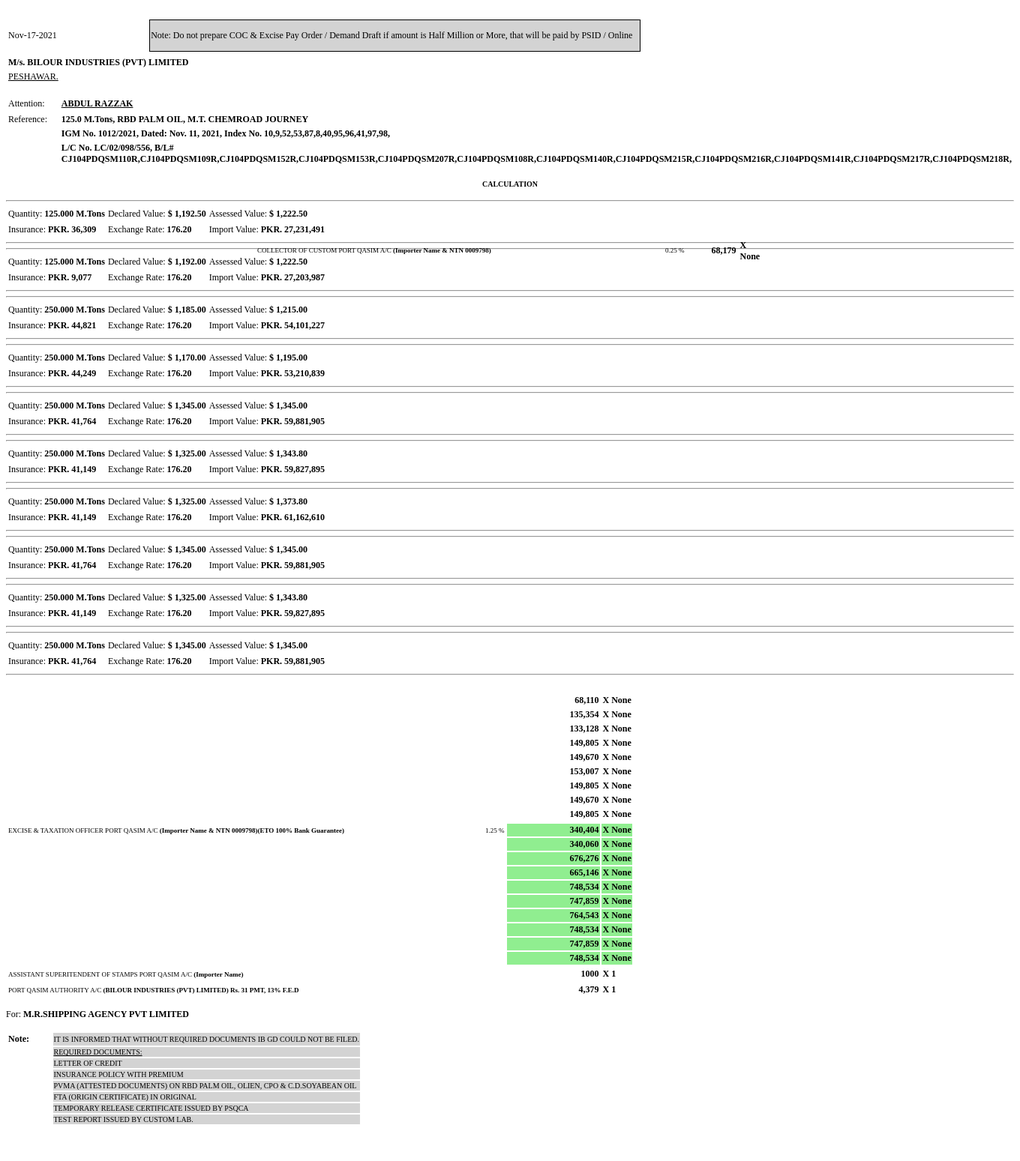
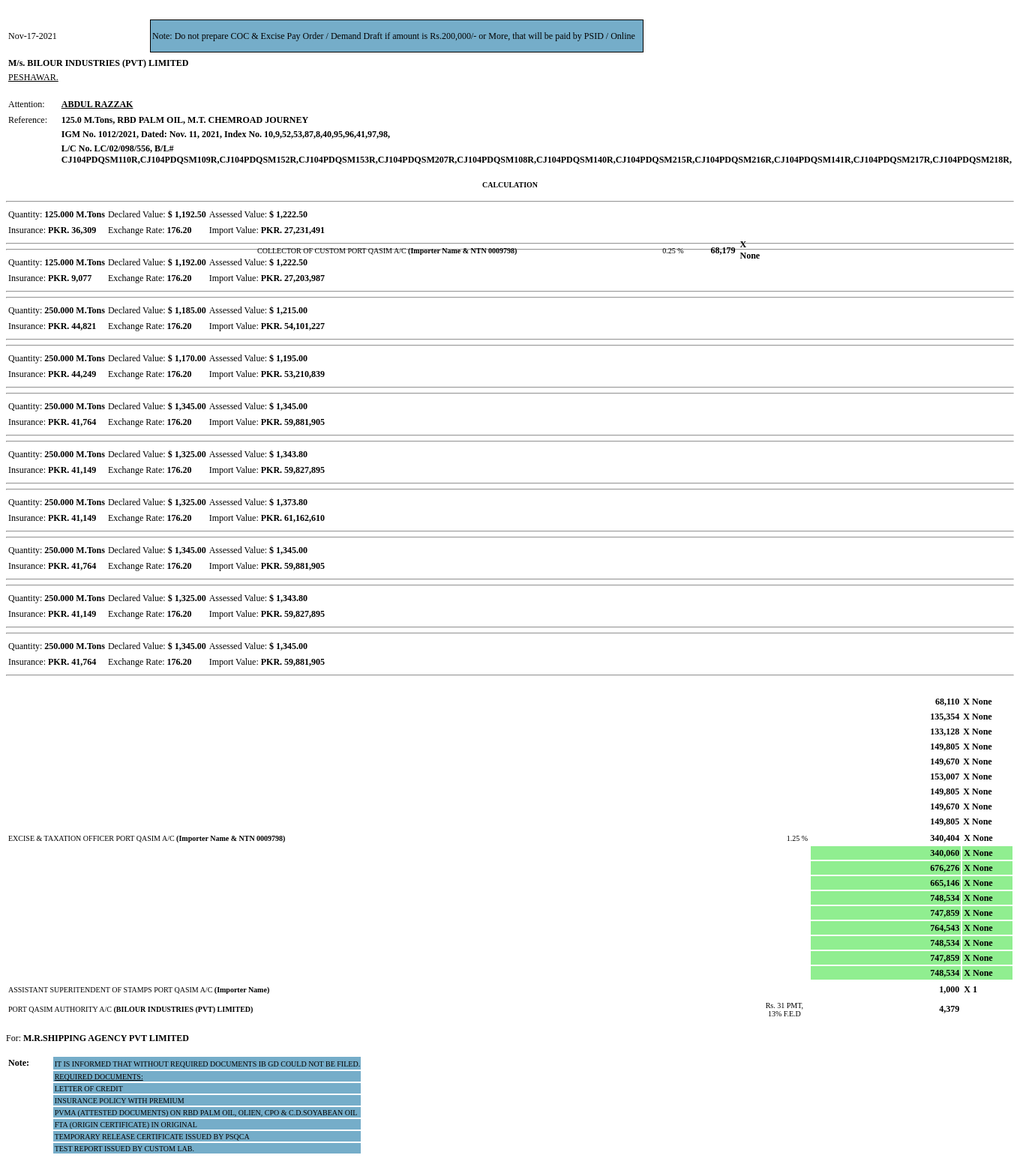
Before and after one commit to rizwanweb/mrsa, a Django app: template reports/templates/reports/ib_warehousing.html in a window 1360 px wide. Shown: the part 66-1615 px from the top of the page at 75% size. Before the commit the page ends 1566 px from the top, so only its background shows below. Run offline with Django 3.2, Linux system fonts and the light colour scheme; data comes from the database, SQL or seed files in the repository; both versions use the stored data as it was after the commit; the template is opened without the code that fills it: values that come from a table or form of the project are taken from there, most other values are stand-ins (such as "Sample title", 1, 10 or a date in 2020); some libraries are stand-ins or nearby versions.

Commit message:
fixing up warehousing

```diff
--- a/clients/models.py
+++ b/clients/models.py
@@ -17,6 +17,8 @@
     director = models.CharField(max_length=100, null=True, blank=True)
     nic = models.CharField(max_length=20, null=True, blank=True)
 
+    eto = models.BooleanField(default=True)
+
 
 
 
--- a/clients/templates/clients/add_client.html
+++ b/clients/templates/clients/add_client.html
@@ -68,6 +68,10 @@
             <label for="">Director NIC #:</label>
             {% render_field form.nic class="form-control" %}
         </div>
+        <div class="col-md-4">
+            <label for="">Bank Guarantee:</label>
+            {% render_field form.eto class="form-check-input" %}
+        </div>
 
         <button class="btn btn-primary" type="submit">Save</button>
     </form>
--- a/lc/models.py
+++ b/lc/models.py
@@ -21,7 +21,7 @@
     client = models.ForeignKey(Client, on_delete=models.CASCADE)
     item = models.ForeignKey(Item, on_delete=models.CASCADE)
     lcNo = models.CharField(max_length=100)
-    lcDate = models.DateField()
+    lcDate = models.DateField(null=True, blank=True)
     totalQuantity = models.FloatField()
     vessel = models.CharField(max_length=100)
     igm = models.IntegerField()
--- a/lc/templates/lc/lc_list.html
+++ b/lc/templates/lc/lc_list.html
@@ -10,7 +10,7 @@
 <table class="table table-striped">
     <thead>
         <tr>
-            <th>a</th>
+            <th></th>
             <th>L/C#</th>
             <th>L/C Date</th>
             <th>Client</th>
--- a/reports/templates/reports/ib_warehousing.html
+++ b/reports/templates/reports/ib_warehousing.html
@@ -61,6 +61,11 @@
             -ms-transform: translate(-50%, -50%);
             transform: translate(-50%, -50%);
         }
+        .msg-color {
+            background-color: #75adc9;
+            padding-left: 2px;
+            padding-top: 2px;
+        }
     </style>
 </head>
 
@@ -75,8 +80,8 @@
     <table>
         <tr>
             <td style="width:20%;">{% now "M-d-Y" %}</td>
-            <td style="width:70%; background-color: lightgray; border: 1px solid black; padding-right: 10px;">
-                <p>Note: Do not prepare COC & Excise Pay Order / Demand Draft if amount is Half Million or More,
+            <td class="msg-color" style="width:70%; border: 1px solid black; padding-right: 10px;">
+                <p>Note: Do not prepare COC & Excise Pay Order / Demand Draft if amount is Rs.200,000/- or More,
                     that will be paid by PSID / Online
                 </p>
             </td>
@@ -149,7 +154,7 @@
     {% endfor %}
     <br>
 
-    <table style="font-size:9px; border:0px;">
+    <table style="font-size:10px; border:0px;">
 
         {% for bl in bls %}
         {% ifchanged bl.warehousingCharges %}
@@ -157,12 +162,14 @@
         {% comment %} Dont render anything {% endcomment %}
         {% else %}
         {% if forloop.counter == 1 %}
+
+
         <tr style="line-height: 15px;" class="center">
-            <td style="width:75%;">
+            <td style="width:75%;padding-top: 2px; padding-right: 2px;">
                 <p>COLLECTOR OF CUSTOM PORT QASIM A/C <b>(Importer Name & NTN {{lc.client.NTN}}) </b></p>
             </td>
-            <td style="text-align:right; width:10%;">{{bl.whRate}} %</td>
-            <td style="text-align:right; border:0px; font-size:12px; width:10%;">
+            <td style="text-align:right; width:10%;padding-top: 2px; padding-right: 2px;">{{bl.whRate}} %</td>
+            <td style="text-align:right; border:1px; font-size:12px; width:10%; padding-top: 2px; padding-right: 2px;">
                 <b>{{bl.warehousingCharges|floatformat:0|intcomma}}</b></td>
             <td style="text-align:left; border:0px; font-size:12px; padding-left:2px; width:10%"><b> X
                     {{ dups|get_value:bl.quantity }}</b></td>
@@ -171,9 +178,9 @@
         <tr>
             <td style="width:75%;"></td>
             <td style="text-align:right; width:5%;"></td>
-            <td style="text-align:right; border:0px; font-size:12px; width:15%;">
+            <td style="text-align:right; border:0px; font-size:12px; width:15%;padding-top: 2px; padding-right: 2px;">
                 <b>{{bl.warehousingCharges|floatformat:0|intcomma}}</b></td>
-            <td style="text-align:left; border:0px; font-size:12px; padding-left:2px;"><b> X
+            <td style="text-align:left; border:1px; font-size:12px;  padding-top: 2px; padding-right: 2px;"><b> X
                     {{ dups|get_value:bl.quantity }}</b></td>
         </tr>
         {% endif %}
@@ -186,28 +193,46 @@
         {% ifchanged bl.excise|floatformat:0|intcomma %}
         {% if bl.warehousingCharges > 195000 %}
         {% else %}
+
         {% if forloop.counter == 1 %}
+        {% if bl.lc.client.eto == False %}
 
         <tr>
-            <td style="width:75%;">EXCISE & TAXATION OFFICER PORT QASIM A/C <b>(Importer Name & NTN {{lc.client.NTN}})(ETO 100% Bank Guarantee)</b></td>
-            <td style="text-align:right; width:5%;">{{bl.exciseRate}} %</td>
-            <td style="text-align:right; border:0px; font-size:12px; width:15%; background-color:lightgreen;">
+            <td style="width:75%;padding-top:2px;">EXCISE & TAXATION OFFICER PORT QASIM A/C <b>(Importer Name & NTN {{lc.client.NTN}})</b></td>
+            <td style="text-align:right; width:5%;padding-top:2px; padding-right: 2px;">{{bl.exciseRate}} %</td>
+            <td style="text-align:right;font-size:12px; width:15%; border:1px; font-size:12px;  padding-top: 2px; padding-right: 2px;">
                 <b>{{bl.excise|floatformat:0|intcomma}}</b></td>
-            <td style="text-align:left; border:0px; font-size:12px; padding-left:2px; background-color:lightgreen;"><b> X
+            <td style="text-align:left; border:0px; font-size:12px; padding-left:2px; padding-top:2px;"><b> X
                     {{ dups|get_value:bl.quantity }}</b></td>
         </tr>
         {% else %}
         <tr>
+        <td><b>(ETO 100% Bank Guarantee)</b></td>
+        <td></td>
+        <td></td>
+        <td></td>
+            </tr>
+        <tr>
+            <td style="width:75%;padding-top:2px;">EXCISE & TAXATION OFFICER PORT QASIM A/C <b>(Importer Name & NTN {{lc.client.NTN}})</b></td>
+            <td style="text-align:right; width:5%;padding-top:2px; padding-right: 2px;">{{bl.exciseRate}} %</td>
+            <td style="text-align:right;font-size:12px; width:15%; background-color:#d1cd86;border:1px; font-size:12px;  padding-top: 2px; padding-right: 2px;">
+                <b>{{bl.excise|floatformat:0|intcomma}}</b></td>
+            <td style="text-align:left; border:0px; font-size:12px; padding-left:2px; padding-top:2px;"><b> X
+                    {{ dups|get_value:bl.quantity }}</b></td>
+        </tr>
+        {% endif %}
+        {% else %}
+        <tr>
             <td></td>
             <td style="text-align:center; width:5%;"></td>
-            <td style="text-align:right; border:0px; font-size:12px; width:15%; background-color:lightgreen;">
+            <td style="text-align:right;font-size:12px; width:15%; background-color:lightgreen;border:1px; font-size:12px;  padding-top: 2px; padding-right: 2px;">
                 <b>{{bl.excise|floatformat:0|intcomma}}</b></td>
-            <td style="text-align:left; border:0px; font-size:12px; padding-left:2px; background-color:lightgreen;"><b> X
+            <td style="text-align:left; border:0px; font-size:12px; padding-left:2px; padding-top:2px; background-color:lightgreen;"><b> X
                     {{ dups|get_value:bl.quantity }}</b></td>
         </tr>
 
+
         {% endif %}
-
         {% endif %}
 
         {% endifchanged %}
@@ -220,36 +245,32 @@
         {% else %}
         {% if forloop.counter == 1 %}
         <tr>
-            <td style="width:75%;">ASSISTANT SUPERITENDENT OF STAMPS PORT QASIM A/C <b>(Importer Name)</b></td>
+            <td style="width:75%;padding-top:2px;">ASSISTANT SUPERITENDENT OF STAMPS PORT QASIM A/C <b>(Importer Name)</b></td>
             <td style="text-align:center; width:5%;"></td>
-            <td style="text-align:right; border:0px; font-size:12px; width:15%;"><b>1000</b></td>
-            <td style="text-align:left; border:0px; font-size:12px; padding-left:2px;"><b> X {{lc.totalBL}}</b></td>
+            <td style="text-align:right;font-size:12px; width:15%;border:1px; font-size:12px;  padding-top: 2px; padding-right: 2px;"><b>1,000</b></td>
+            <td style="text-align:left;font-size:12px; padding-left:2px;padding-top:2px;"><b> X {{lc.totalBL}}</b></td>
         </tr>
         {% endif %}
 
         {% endif %}
         {% endfor %}
 
-
-
-
         <tr></tr>
         <tr>
-            <td style="width:75%;">PORT QASIM AUTHORITY A/C <b>({{lc.client}}) Rs. {{lc.pqaRate|floatformat:0}} PMT, {{lc.fed|floatformat:0}}% F.E.D</b></td>
-            <td style="text-align:center; width:5%;"></td>
-            <td style="text-align:right; border:0px; font-size:12px; width:15%;">
+            <td style="width:75%;padding-top:2px;">PORT QASIM AUTHORITY A/C <b>({{lc.client}}) </td>
+            <td style="text-align:center; width:5%; padding-top: 3px;">Rs. {{lc.pqaRate|floatformat:0}} PMT, {{lc.fed|floatformat:0}}% F.E.D</b></td>
+            <td style="text-align:right;font-size:12px; width:15%;border:1px; font-size:12px;  padding-top: 2px; padding-right: 2px;">
                 <b>{{lc.pqaCharges|floatformat:0|intcomma}}</b></td>
-            <td style="text-align:left; border:0px; font-size:12px; padding-left:2px; width:5%;"><b> X
-                    {{lc.totalBL}}</b></td>
+            <td style="text-align:left; border:0px; font-size:12px; padding-left:2px; width:5%;"></td>
 
         </tr>
-
+       <tr></tr>
         {% if lc.psqc %}
         <tr>
-            <td style="width:95%">PSQCA-SDC IMPORT/EXPORT A/C <b>({{lc.client}})</b></td>
+            <td style="width:95%; padding-top:2px;">PSQCA-SDC IMPORT/EXPORT A/C <b>({{lc.client}})</b></td>
             <td style="text-align:center; width:15%;"> </td>
-            <td style="text-align:right; border:0px;font-size:12px; width:10%;"><b>{{psqc|intcomma}}</b></td>
-            <td style="text-align:right; border:0px; font-size:12px; padding-left:0px; width: 5%"><b>
+            <td style="text-align:right;font-size:12px; width:15%;border:1px; font-size:12px;  padding-top: 2px; padding-right: 2px;"><b>{{psqc|floatformat:0|intcomma}}</b></td>
+            <td style="text-align:right; border:0px; font-size:12px; padding-top:2px; width: 5%"><b>
                     </b></td>
 
         </tr>
@@ -260,10 +281,10 @@
     For: <b>M.R.SHIPPING AGENCY PVT LIMITED</b>
     <br>
     <br>
-    <table style="font-size: 10px;">
+    <table style="font-size: 10px; border: 0px;">
         <tr>
             <td style="width: 10%; font-size: 12px; text-align:justify;"><b>Note:</b></td>
-            <td style="background-color: lightgray;">
+            <td  class="msg-color" style="border-top: 2px;border-left: 1px;border-right: 1px;">
                 <span>IT IS INFORMED THAT WITHOUT REQUIRED DOCUMENTS IB GD
                     COULD NOT BE FILED.</span>
             </td>
@@ -271,37 +292,37 @@
         </tr>
         <tr>
             <td></td>
-            <td style="background-color: lightgray; font-size: 10px;"><u>REQUIRED DOCUMENTS:</u></td>
+            <td class="msg-color" style=" font-size: 10px;border-left: 1px;border-right: 1px;"><u>REQUIRED DOCUMENTS:</u></td>
         </tr>
 
         <tr>
             <td></td>
-            <td style="background-color: lightgray; font-size: 10px;">LETTER OF CREDIT</td>
+            <td class="msg-color" style=" font-size: 10px;border-left: 1px;border-right: 1px;">LETTER OF CREDIT</td>
         </tr>
 
         <tr>
             <td></td>
-            <td style="background-color: lightgray;">INSURANCE POLICY WITH PREMIUM</td>
+            <td class="msg-color" style="border-left: 1px;border-right: 1px;">INSURANCE POLICY WITH PREMIUM</td>
         </tr>
 
         <tr>
             <td></td>
-            <td style="background-color: lightgray;">PVMA (ATTESTED DOCUMENTS) ON RBD PALM OIL, OLIEN, CPO & C.D.SOYABEAN OIL</td>
+            <td class="msg-color" style="border-left: 1px;border-right: 1px;">PVMA (ATTESTED DOCUMENTS) ON RBD PALM OIL, OLIEN, CPO & C.D.SOYABEAN OIL</td>
         </tr>
 
         <tr>
             <td></td>
-            <td style="background-color: lightgray;">FTA (ORIGIN CERTIFICATE) IN ORIGINAL</td>
+            <td class="msg-color" style="border-left: 1px;border-right: 1px;">FTA (ORIGIN CERTIFICATE) IN ORIGINAL</td>
         </tr>
 
         <tr>
             <td></td>
-            <td style="background-color: lightgray;">TEMPORARY RELEASE CERTIFICATE ISSUED BY PSQCA</td>
+            <td class="msg-color" style="border-left: 1px;border-right: 1px;">TEMPORARY RELEASE CERTIFICATE ISSUED BY PSQCA</td>
         </tr>
 
         <tr>
             <td></td>
-            <td style="background-color: lightgray;">TEST REPORT ISSUED BY CUSTOM LAB.</td>
+            <td class="msg-color" style="border-bottom: 1px;border-left: 1px;border-right: 1px;">TEST REPORT ISSUED BY CUSTOM LAB.</td>
         </tr>
     </table>
 </body>
```
Also changed, not shown: clients/migrations/0004_client_eto.py (added), db.sqlite3, lc/migrations/0006_alter_lc_lcdate.py (added).
